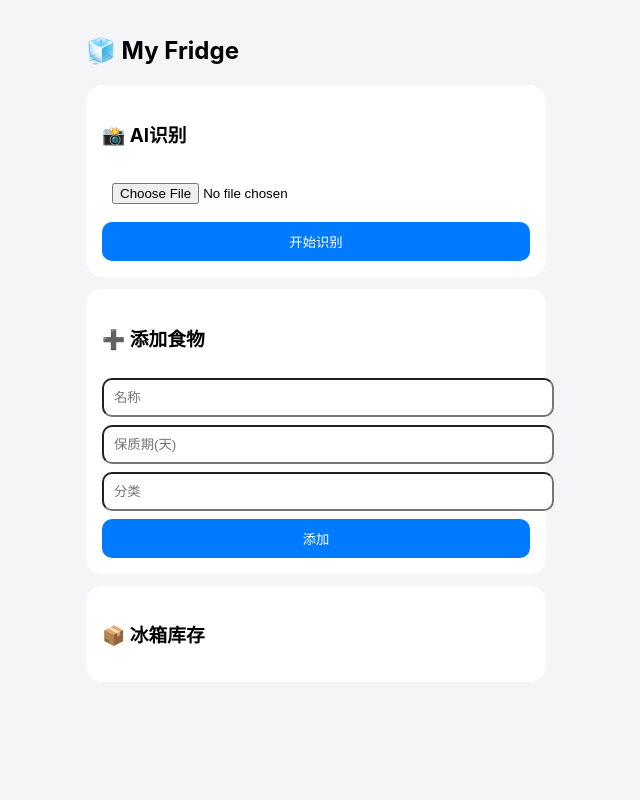
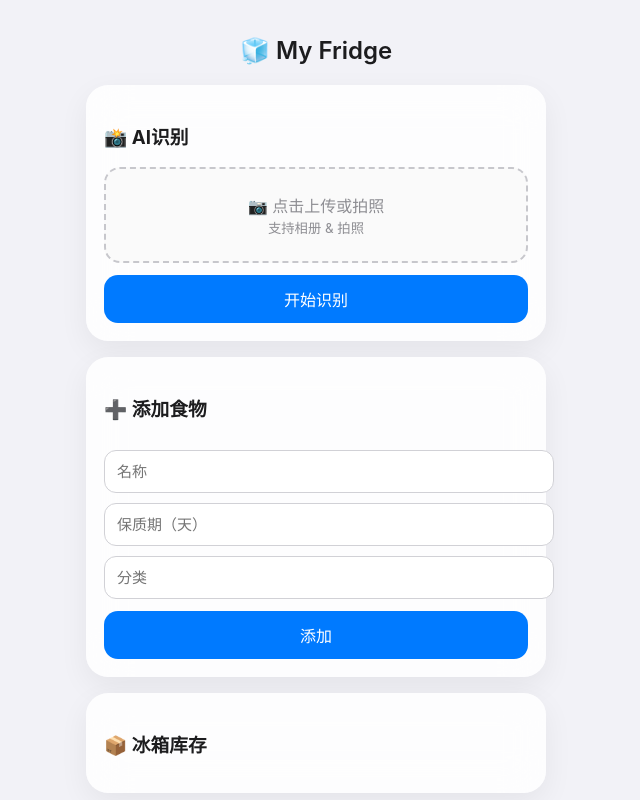
Before and after one commit to hejiani0628/my-fridge, a plain HTML site: page index.html in a window 1280 px wide. Shown: the top 800 px of the page, without its empty margins (324-964 px from the left). Drawn offline with Linux system fonts and the light colour scheme.

Commit message:
index.html

```diff
--- a/index.html
+++ b/index.html
@@ -7,34 +7,248 @@
 
 <style>
 body {
-  font-family: -apple-system, sans-serif;
-  background: #f5f5f7;
+  font-family: -apple-system, BlinkMacSystemFont, "SF Pro Text", sans-serif;
+  background: #f2f2f7;
   margin: 0;
   padding: 16px;
+  color: #1c1c1e;
 }
 
-.container { max-width: 460px; margin: auto; }
-
-.card {
-  background: #fff;
-  border-radius: 16px;
-  padding: 16px;
-  margin-bottom: 12px;
+.container {
+  max-width: 460px;
+  margin: auto;
 }
 
-input, button {
-  width: 100%;
-  padding: 10px;
-  margin-top: 8px;
-  border-radius: 10px;
+h2 {
+  text-align: center;
+  font-weight: 600;
+  margin-bottom: 20px;
 }
 
-button {
-  background: #007aff;
-  color: #fff;
-  border: none;
+/* 卡片 */
+.card {
+  background: rgba(255,255,255,0.85);
+  backdrop-filter: blur(20px);
+  border-radius: 22px;
+  padding: 18px;
+  margin-bottom: 16px;
+  box-shadow: 0 10px 30px rgba(0,0,0,0.06);
 }
 
+/* 上传区域 */
+.upload-box {
+  border: 2px dashed #c7c7cc;
+  border-radius: 16px;
+  padding: 24px;
+  text-align: center;
+  color: #8e8e93;
+  background: #fafafa;
+  cursor: pointer;
+  transition: 0.2s;
+}
+
+.upload-box:hover {
+  background: #f2f2f7;
+}
+
+/* 图片预览 */
+#preview {
+  width: 100%;
+  margin-top: 12px;
+  border-radius: 16px;
+  display: none;
+  box-shadow: 0 6px 20px rgba(0,0,0,0.1);
+}
+
+/* 输入框 */
+input {
+  width: 100%;
+  padding: 12px;
+  margin-top: 10px;
+  border-radius: 12px;
+  border: 1px solid #d1d1d6;
+  background: #fff;
+  font-size: 15px;
+}
+
+input:focus {
+  border-color: #007aff;
+  outline: none;
+}
+
+/* 按钮 */
+button {
+  width: 100%;
+  padding: 12px;
+  margin-top: 12px;
+  border-radius: 14px;
+  border: none;
+  background: #007aff;
+  color: white;
+  font-size: 16px;
+  font-weight: 500;
+}
+
+button:active {
+  transform: scale(0.97);
+  opacity: 0.85;
+}
+
+/* 列表 */
+#list div {
+  background: white;
+  padding: 14px;
+  border-radius: 14px;
+  margin-top: 10px;
+  box-shadow: 0 4px 12px rgba(0,0,0,0.05);
+}
+
+hr {
+  border: none;
+  height: 1px;
+  background: #e5e5ea;
+  margin: 10px 0;
+}
+</style>
+</head>
+
+<body>
+
+<div class="container">
+
+<h2>🧊 My Fridge</h2>
+
+<!-- AI识别 -->
+<div class="card">
+  <h3>📸 AI识别</h3>
+
+  <div class="upload-box" onclick="document.getElementById('imageInput').click()">
+    📷 点击上传或拍照
+    <br><small>支持相册 & 拍照</small>
+  </div>
+
+  <input type="file" id="imageInput" accept="image/*" capture="environment" style="display:none">
+
+  <img id="preview">
+
+  <button onclick="runAI()">开始识别</button>
+</div>
+
+<!-- 手动添加 -->
+<div class="card">
+  <h3>➕ 添加食物</h3>
+
+  <input id="name" placeholder="名称">
+  <input id="days" placeholder="保质期（天）">
+  <input id="category" placeholder="分类">
+
+  <button onclick="addFood()">添加</button>
+</div>
+
+<!-- 列表 -->
+<div class="card">
+  <h3>📦 冰箱库存</h3>
+  <div id="list"></div>
+</div>
+
+</div>
+
+<script>
+
+let currentImage = null;
+
+/* 选择图片 */
+document.getElementById("imageInput").addEventListener("change", e => {
+  const file = e.target.files[0];
+  if (!file) return;
+
+  currentImage = file;
+
+  const reader = new FileReader();
+  reader.onload = function(e) {
+    const img = document.getElementById("preview");
+    img.src = e.target.result;
+    img.style.display = "block";
+  };
+  reader.readAsDataURL(file);
+});
+
+/* AI识别 */
+async function runAI(){
+
+  if(!currentImage) return alert("请先上传图片");
+
+  const reader = new FileReader();
+
+  reader.onload = async function(){
+
+    const base64 = reader.result;
+
+    const res = await fetch("/api/ai", {
+      method: "POST",
+      headers: {
+        "Content-Type": "application/json"
+      },
+      body: JSON.stringify({ image: base64 })
+    });
+
+    const data = await res.json();
+
+    document.getElementById("name").value = data.name || "";
+    document.getElementById("days").value = data.days || "";
+    document.getElementById("category").value = data.category || "";
+
+    alert("识别完成！");
+  };
+
+  reader.readAsDataURL(currentImage);
+}
+
+/* 添加食物 */
+function addFood(){
+
+  const name = document.getElementById("name").value;
+  const days = document.getElementById("days").value;
+  const category = document.getElementById("category").value;
+
+  let foods = JSON.parse(localStorage.getItem("foods")) || [];
+
+  foods.push({ name, days, category });
+
+  localStorage.setItem("foods", JSON.stringify(foods));
+
+  loadFoods();
+}
+
+/* 加载列表 */
+function loadFoods(){
+
+  const list = document.getElementById("list");
+  list.innerHTML = "";
+
+  let foods = JSON.parse(localStorage.getItem("foods")) || [];
+
+  foods.forEach(f => {
+
+    const div = document.createElement("div");
+
+    div.innerHTML = `
+      <b>${f.name}</b><br>
+      ⏳ ${f.days} 天<br>
+      📦 ${f.category}
+      <hr>
+    `;
+
+    list.appendChild(div);
+  });
+}
+
+loadFoods();
+
+</script>
+
+</body>
+</html>
 #preview {
   width: 100%;
   margin-top: 10px;
```
